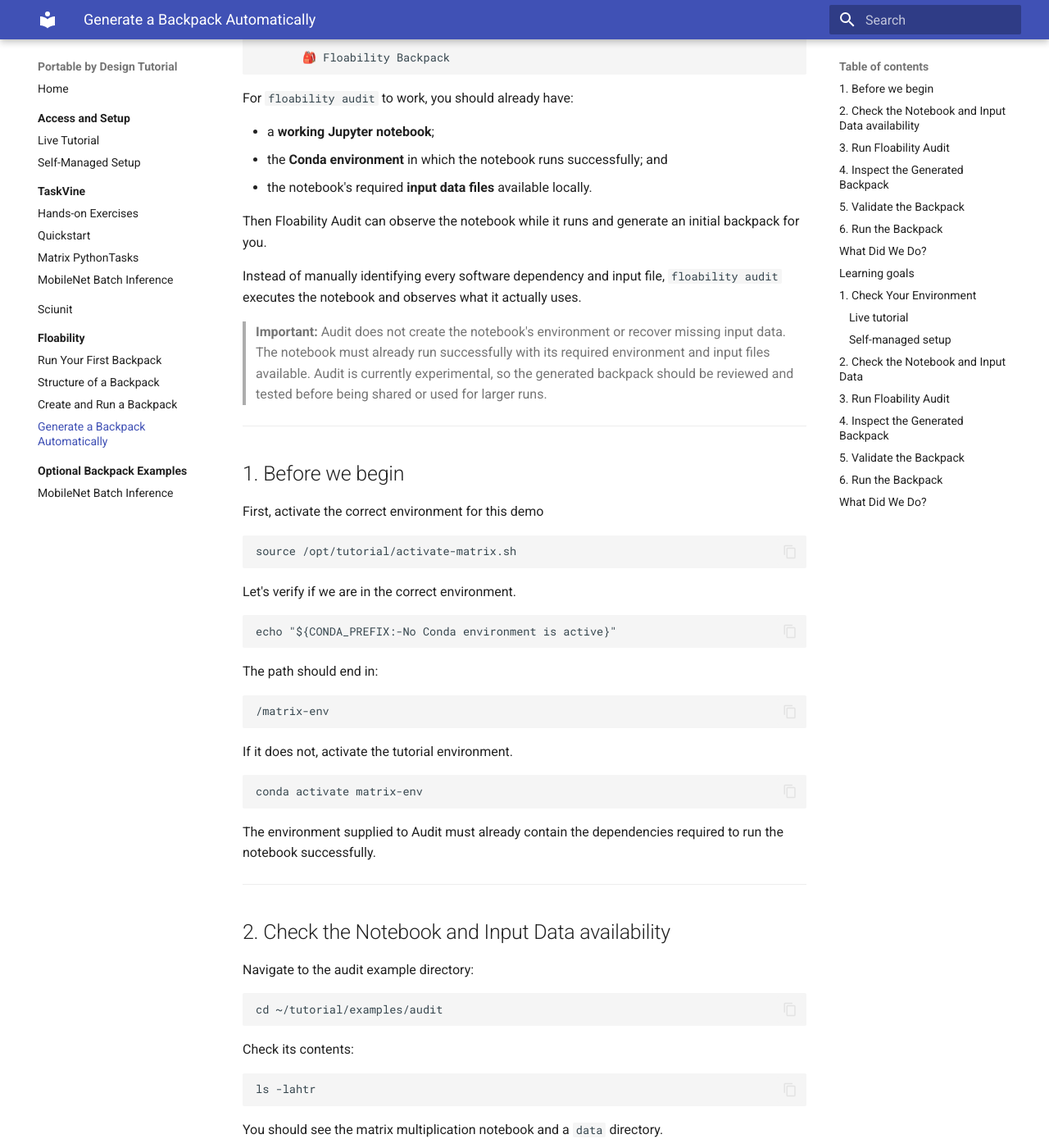
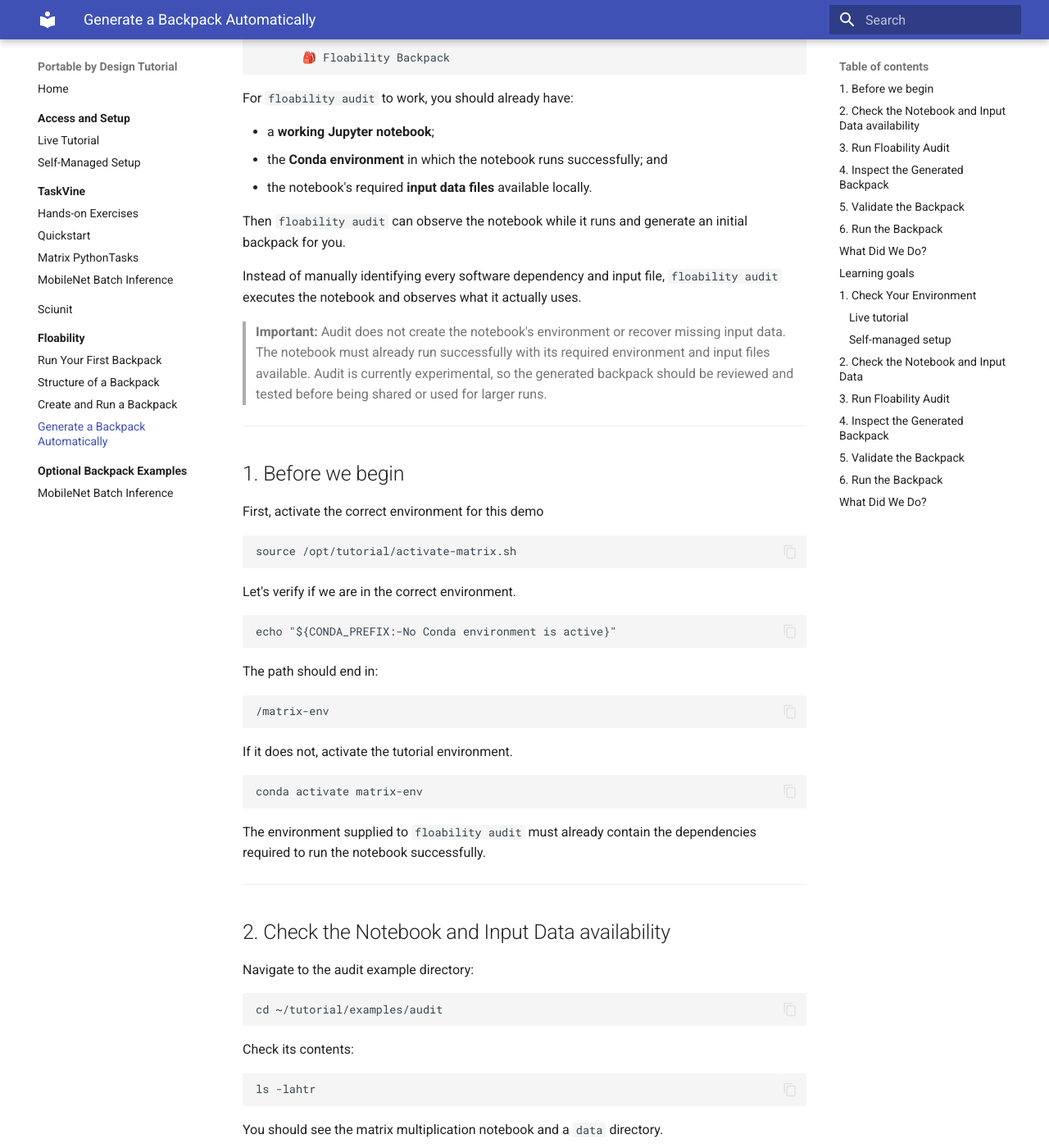
Before and after one commit to floability/tutorial-portable-by-design, an MkDocs documentation site: the page built from docs/04-floability/audit.md, in a window 1280 px wide and 1400 px high, scrolled down 523 px. Shown: the whole window at 82% size. Built offline with MkDocs 1.6.1 and Material for MkDocs 9.7.7, drawn with Linux system fonts in a browser that asks for light colours; some of the changed text lies outside the part shown.

Commit message:
Update audit.md for clarity and usage of floability audit
Clarified usage of 'floability audit' and emphasized that the environment must already contain necessary dependencies. Updated instructions for better readability.

````diff
--- a/docs/04-floability/audit.md
+++ b/docs/04-floability/audit.md
@@ -32,7 +32,7 @@
 - the **Conda environment** in which the notebook runs successfully; and
 - the notebook's required **input data files** available locally.
 
-Then Floability Audit can observe the notebook while it runs and generate an initial backpack for you.
+Then `floability audit` can observe the notebook while it runs and generate an initial backpack for you.
 
 Instead of manually identifying every software dependency and input file, `floability audit` executes the notebook and observes what it actually uses.
 
@@ -80,7 +80,7 @@
 conda activate matrix-env
 ```
 
-The environment supplied to Audit must already contain the dependencies required to run the notebook successfully.
+The environment supplied to  `floability audit` must already contain the dependencies required to run the notebook successfully.
 
 ---
 
````
Also changed, not shown: other parts of docs/04-floability/audit.md (+1 -4 lines).
